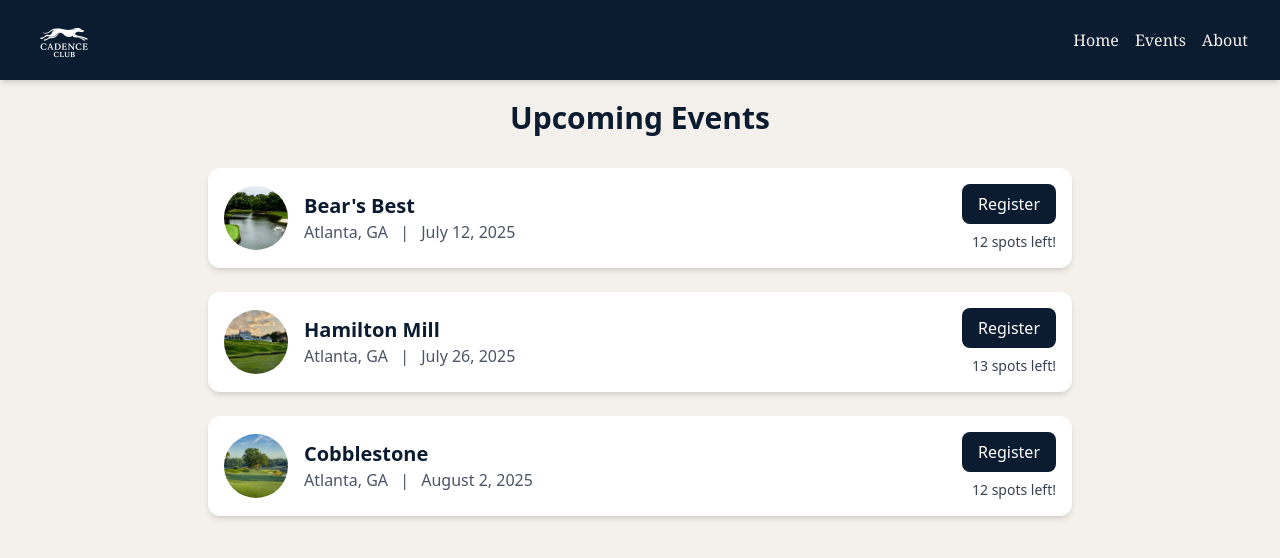
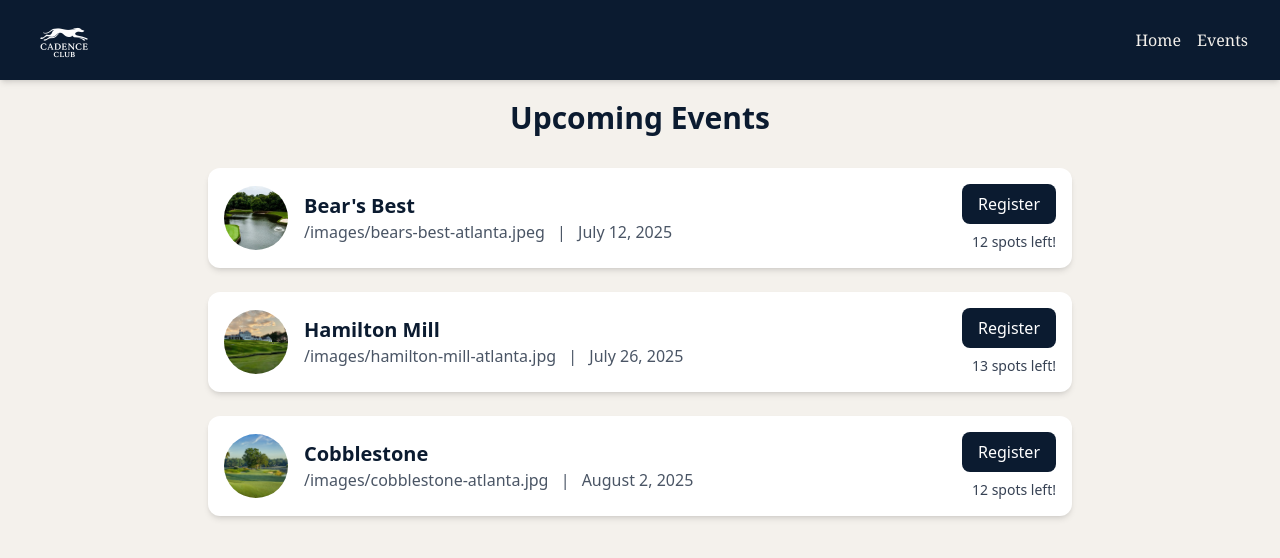
Before and after one commit to aarasin1/cadenceclub, a React (Vite) app: page /events in a window 1280 px wide. Shown: the top 558 px of the page. Built offline with nearby package versions, Linux system fonts and the light colour scheme.

Commit message:
update small stylistic tweaks

```diff
--- a/src/components/EventCell.tsx
+++ b/src/components/EventCell.tsx
@@ -30,7 +30,7 @@ const EventCell: React.FC<EventCellProps> = ({ event }) => {
       <div className="flex-1">
         <h2 className="text-xl font-bold text-navy">{event.title}</h2>
         <p className="text-gray-600 text-md">
-          {event.golf_course.location} <span className="mx-2">|</span>{" "}
+          {event.imageUrl} <span className="mx-2">|</span>{" "}
           {formatDate(event.date)}
         </p>
       </div>
--- a/src/components/NavBar.tsx
+++ b/src/components/NavBar.tsx
@@ -1,20 +1,18 @@
+// src/components/Navbar.tsx
 import React from "react";
-import { useNavigate } from "react-router-dom";
+import { useNavigate, Link } from "react-router-dom";
 
 const Navbar: React.FC = () => {
   const nav = useNavigate();
+
   return (
     <nav
       className="
         w-screen flex items-center justify-between
         bg-navy shadow-md overflow-x-auto
-
-        /* heavier padding: 1.5rem (px-6) on mobile, scaling up */
-        px-8 sm:px-8 md:px-14
-        py-2
+        px-6 sm:px-8 md:px-10 py-2
       "
       style={{
-        /* preserve safe‑area + our custom padding */
         paddingLeft: "calc(2.0rem + env(safe-area-inset-left))",
         paddingRight: "calc(2.0rem + env(safe-area-inset-right))",
       }}
@@ -38,17 +36,12 @@ const Navbar: React.FC = () => {
         >
           Home
         </button>
+
         <button
           onClick={() => nav("/events")}
           className="text-bone text-sm sm:text-base font-medium font-serif hover:text-beige"
         >
           Events
-        </button>
-        <button
-          onClick={() => nav("/about")}
-          className="text-bone text-sm sm:text-base font-medium font-serif hover:text-beige"
-        >
-          About
         </button>
       </div>
     </nav>
--- a/src/components/event-detail/EventDetailsSection.tsx
+++ b/src/components/event-detail/EventDetailsSection.tsx
@@ -8,11 +8,11 @@ const EventDetailsSection: React.FC<{ event: Event }> = ({ event }) => (
       <img
         src={event.golf_course.logo}
         alt={`${event.golf_course.name} logo`}
-        className="w-20 h-20 object-cover rounded-full"
+        className="w-20 h-20 object-contain p-1 rounded-full"
       />
       <div className="text-gray-700">
         <p className="text-lg font-semibold">{event.golf_course.location}</p>
-        <p>{formatDate(event.date)}</p>
+        <p className="text-sm">{formatDate(event.date)}</p>
       </div>
     </div>
   </div>
--- a/src/index.css
+++ b/src/index.css
@@ -10,7 +10,10 @@
 
 }
 
-/* in your index.css or global.css */
+html {
+  scroll-behavior: smooth;
+}
+
 html,
 body {
   margin: 0;
```
Also changed, not shown: public/images/bears-best-logo.png (added).
